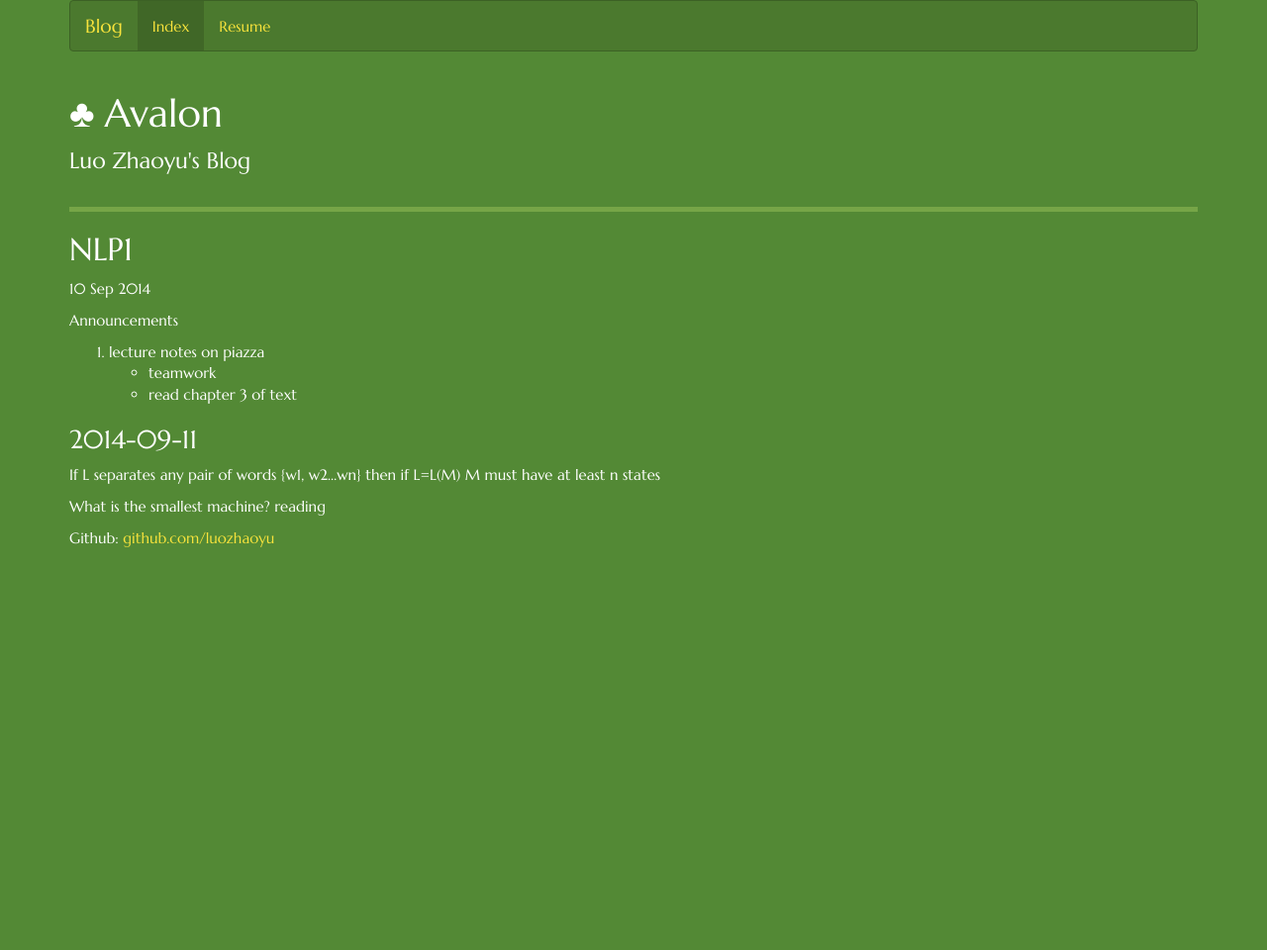
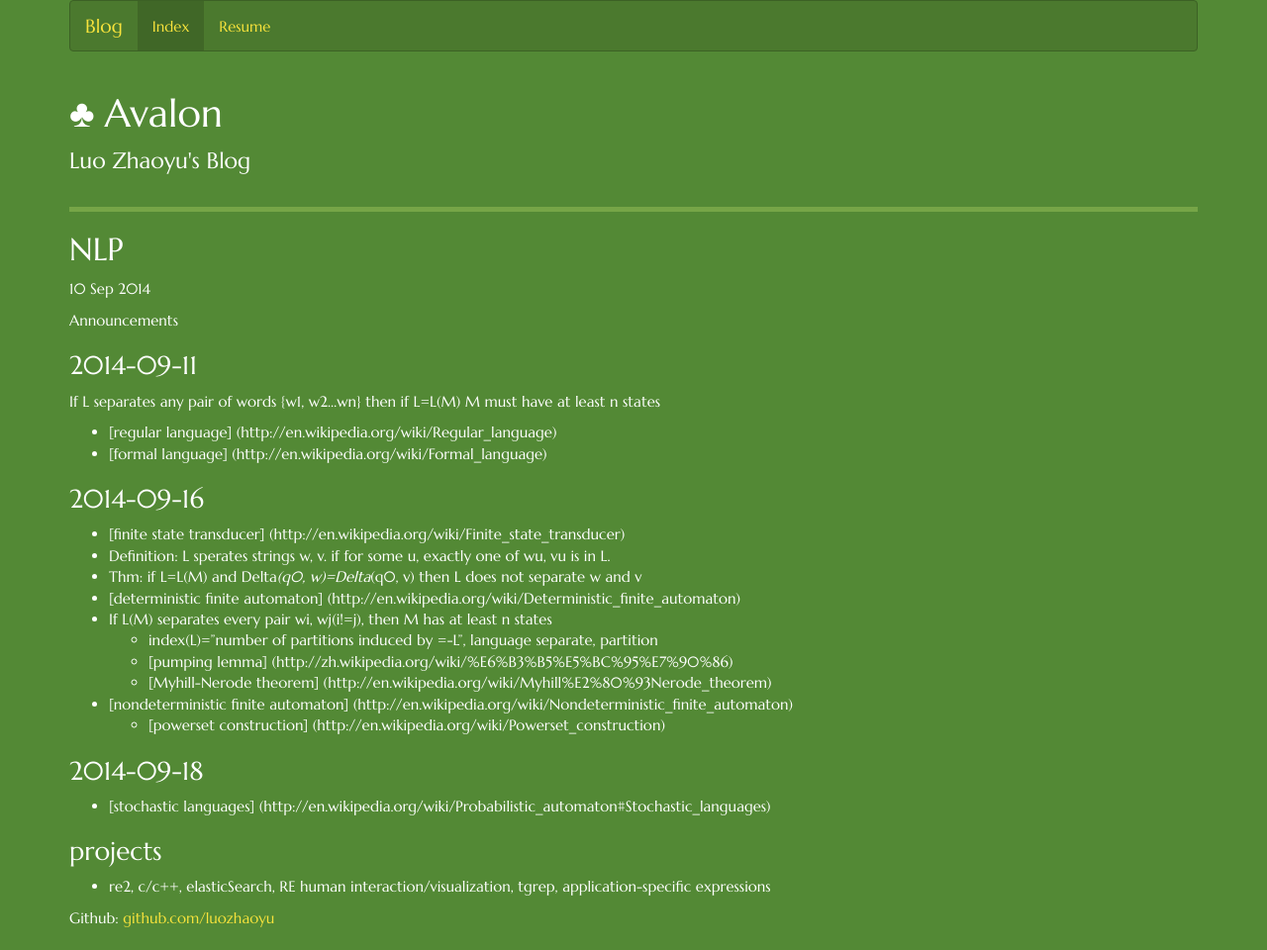
Before and after one commit to luozhaoyu/luozhaoyu.github.io, a Jekyll site: the page built from _posts/2014-09-10-NLP.md, in a window 1280 px wide. Shown: the whole page at 99% size. Built offline with Jekyll 4.4.1, drawn with Linux system fonts in a browser that asks for light colours; nearby versions of some CDN libraries; Markdown is read by kramdown in place of the engine named in the settings; before the commit the page ends 900 px from its top, so only the background shows below that.

```diff
--- a/_posts/2014-09-10-NLP.md
+++ b/_posts/2014-09-10-NLP.md
@@ -1,15 +1,29 @@
 ---
 layout: post
-title: "NLP1"
+title: "NLP"
 ---
 
 Announcements
 
-1. lecture notes on piazza
-- teamwork
-- read chapter 3 of text
-
 ### 2014-09-11
 If L separates any pair of words {w1, w2...wn} then if L=L(M) M must have at least n states
+* [regular language] (http://en.wikipedia.org/wiki/Regular_language)
+* [formal language] (http://en.wikipedia.org/wiki/Formal_language)
 
-What is the smallest machine? reading
+### 2014-09-16
+* [finite state transducer] (http://en.wikipedia.org/wiki/Finite_state_transducer)
+* Definition: L sperates strings w, v. if for some u, exactly one of wu, vu is in L.
+* Thm: if L=L(M) and Delta*(q0, w)=Delta*(q0, v) then L does not separate w and v
+* [deterministic finite automaton] (http://en.wikipedia.org/wiki/Deterministic_finite_automaton)
+* If L(M) separates every pair wi, wj(i!=j), then M has at least n states
+    * index(L)="number of partitions induced by =-L", language separate, partition
+    * [pumping lemma] (http://zh.wikipedia.org/wiki/%E6%B3%B5%E5%BC%95%E7%90%86)
+    * [Myhill-Nerode theorem] (http://en.wikipedia.org/wiki/Myhill%E2%80%93Nerode_theorem)
+* [nondeterministic finite automaton] (http://en.wikipedia.org/wiki/Nondeterministic_finite_automaton)
+    * [powerset construction] (http://en.wikipedia.org/wiki/Powerset_construction)
+
+### 2014-09-18
+* [stochastic languages] (http://en.wikipedia.org/wiki/Probabilistic_automaton#Stochastic_languages)
+
+### projects
+* re2, c/c++, elasticSearch, RE human interaction/visualization, tgrep, application-specific expressions
```
Also changed, not shown: _posts/2014-09-05-AI.md (+7 -2 lines), _posts/2014-09-12-review-of-DEMOS.md (+2 -0 lines), _posts/2014-09-15-review-of-mach.md (+10 -6 lines), _posts/2014-09-17-review-of-first-class-user-level-threads.md (added, +35 -0 lines).
